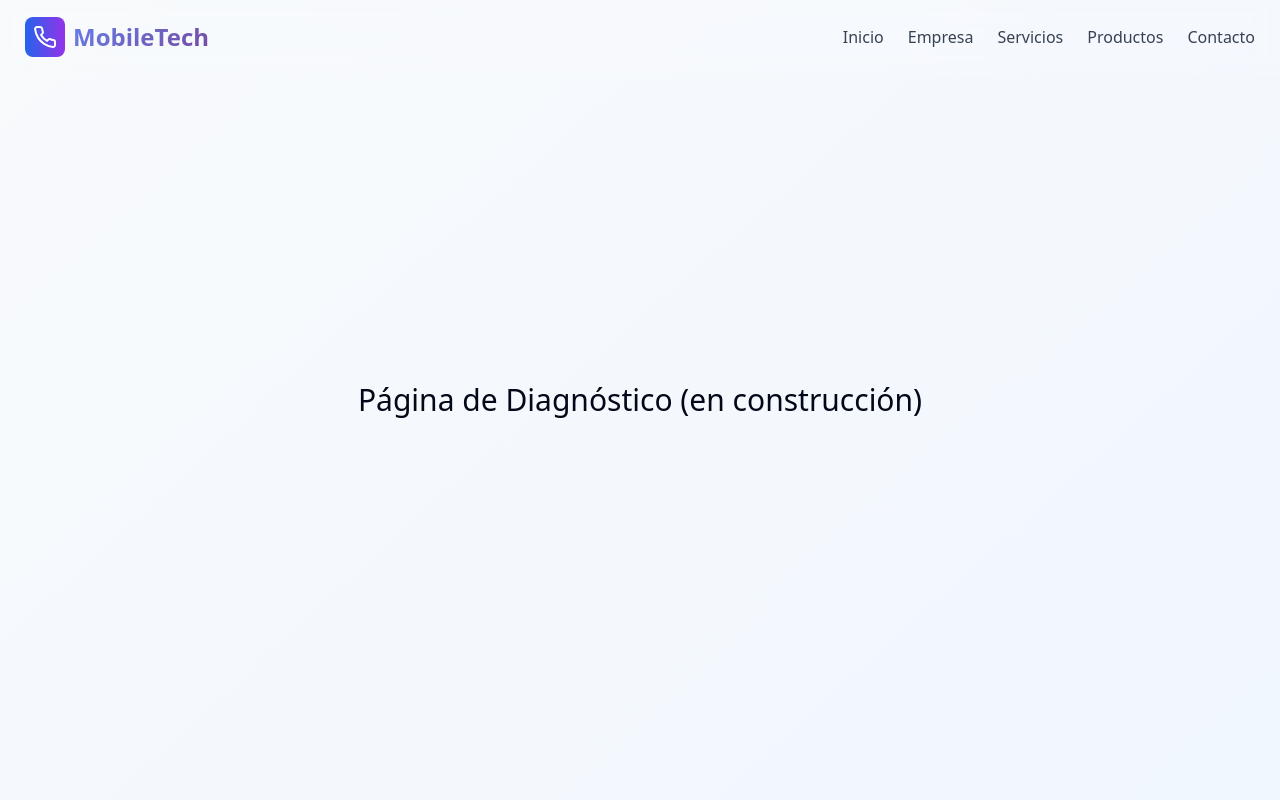
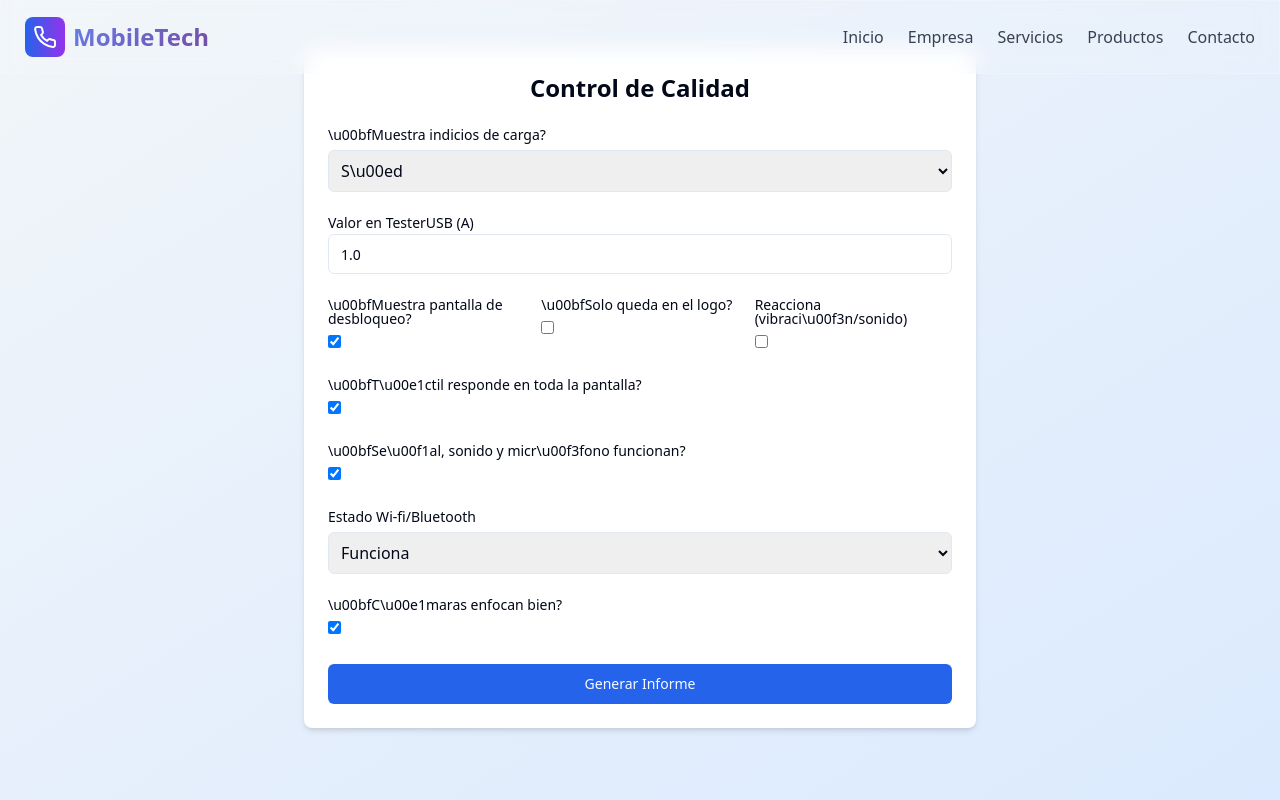
Before and after one commit to PepeHonguito/chatgpt24, a React (Vite) app: page /diagnostico in a window 1280 px wide. Shown: the top 800 px of the page. Built offline with nearby package versions, Linux system fonts and the light colour scheme.

Commit message:
Add quality control diagnostic form

```diff
--- a/src/pages/DiagnosticPage.jsx
+++ b/src/pages/DiagnosticPage.jsx
@@ -1,9 +1,142 @@
-import React from 'react';
+import React, { useState } from 'react';
+import { Button } from '@/components/ui/button';
+import { Input } from '@/components/ui/input';
+import { Label } from '@/components/ui/label';
+import { Textarea } from '@/components/ui/textarea';
 
-const DiagnosticPage = () => (
-  <div className="min-h-screen flex items-center justify-center">
-    <h1 className="text-3xl">Página de Diagnóstico (en construcción)</h1>
-  </div>
-);
+const DiagnosticPage = () => {
+  const [chargingIndication, setChargingIndication] = useState('yes');
+  const [usbValue, setUsbValue] = useState('1.0');
+  const [bootScreen, setBootScreen] = useState(true);
+  const [logoOnly, setLogoOnly] = useState(false);
+  const [deviceReaction, setDeviceReaction] = useState(false);
+  const [touchWorks, setTouchWorks] = useState(true);
+  const [signalWorking, setSignalWorking] = useState(true);
+  const [wifiIssue, setWifiIssue] = useState('ok');
+  const [cameraFocus, setCameraFocus] = useState(true);
+  const [report, setReport] = useState('');
+
+  const generateReport = () => {
+    let rep = 'Informe de Control de Calidad\n';
+    rep += 'Carga:\n';
+    if (chargingIndication === 'no') {
+      rep += '- No carga.\n';
+    } else {
+      const val = parseFloat(usbValue);
+      if (val >= 1.0) {
+        rep += '- Carga normalmente.\n';
+      } else if (val >= 0.5 && val <= 0.6) {
+        rep += '- Carga lento.\n';
+      } else if (val === 0) {
+        rep += '- Carga falsa. No carga.\n';
+      } else {
+        rep += '- No carga.\n';
+      }
+    }
+
+    rep += '\nEncendido:\n';
+    if (bootScreen) {
+      rep += '- Inicia normalmente.\n';
+    } else if (logoOnly) {
+      rep += '- No inicia.\n';
+    } else if (deviceReaction) {
+      rep += '- No da imagen.\n';
+    } else {
+      rep += '- No enciende.\n';
+    }
+
+    rep += '\nT\u00e1ctil:\n';
+    rep += touchWorks ? '- Funciona correctamente.\n' : '- Falla el t\u00e1ctil.\n';
+
+    rep += '\nSe\u00f1al/Sonido/Micr\u00f3fono:\n';
+    rep += signalWorking ? '- Funcionan correctamente.\n' : '- Falla de se\u00f1al/sonido/micr\u00f3fono.\n';
+
+    rep += '\nWi-fi / Bluetooth:\n';
+    if (wifiIssue === 'ok') rep += '- Funcionan correctamente.\n';
+    if (wifiIssue === 'no-enciende') rep += '- Falla IC de Wi-fi/Bluetooth.\n';
+    if (wifiIssue === 'baja-intensidad') rep += '- Falla antena Wi-fi/Bluetooth.\n';
+    if (wifiIssue === 'sin-internet') rep += '- Software o IC de Wi-fi/Bluetooth.\n';
+
+    rep += '\nC\u00e1maras:\n';
+    rep += cameraFocus ? '- Enfocan bien.\n' : '- Falla c\u00e1mara.\n';
+
+    setReport(rep);
+  };
+
+  const copyReport = () => {
+    navigator.clipboard.writeText(report);
+  };
+
+  return (
+    <div className="min-h-screen py-12 px-4 bg-gradient-to-br from-slate-100 to-blue-100">
+      <div className="max-w-2xl mx-auto bg-white p-6 rounded-lg shadow-md space-y-6">
+        <h1 className="text-2xl font-bold text-center">Control de Calidad</h1>
+        <div>
+          <Label className="mb-1 block">\u00bfMuestra indicios de carga?</Label>
+          <select
+            className="mt-1 w-full border rounded-md p-2"
+            value={chargingIndication}
+            onChange={e => setChargingIndication(e.target.value)}
+          >
+            <option value="yes">S\u00ed</option>
+            <option value="no">No</option>
+          </select>
+        </div>
+        {chargingIndication === 'yes' && (
+          <div>
+            <Label className="mb-1 block">Valor en TesterUSB (A)</Label>
+            <Input type="number" step="0.1" value={usbValue} onChange={e => setUsbValue(e.target.value)} />
+          </div>
+        )}
+        <div className="grid grid-cols-1 md:grid-cols-3 gap-4">
+          <div>
+            <Label className="mb-1 block">\u00bfMuestra pantalla de desbloqueo?</Label>
+            <input type="checkbox" checked={bootScreen} onChange={e => setBootScreen(e.target.checked)} />
+          </div>
+          <div>
+            <Label className="mb-1 block">\u00bfSolo queda en el logo?</Label>
+            <input type="checkbox" checked={logoOnly} onChange={e => setLogoOnly(e.target.checked)} />
+          </div>
+          <div>
+            <Label className="mb-1 block">Reacciona (vibraci\u00f3n/sonido)</Label>
+            <input type="checkbox" checked={deviceReaction} onChange={e => setDeviceReaction(e.target.checked)} />
+          </div>
+        </div>
+        <div>
+          <Label className="mb-1 block">\u00bfT\u00e1ctil responde en toda la pantalla?</Label>
+          <input type="checkbox" checked={touchWorks} onChange={e => setTouchWorks(e.target.checked)} />
+        </div>
+        <div>
+          <Label className="mb-1 block">\u00bfSe\u00f1al, sonido y micr\u00f3fono funcionan?</Label>
+          <input type="checkbox" checked={signalWorking} onChange={e => setSignalWorking(e.target.checked)} />
+        </div>
+        <div>
+          <Label className="mb-1 block">Estado Wi-fi/Bluetooth</Label>
+          <select
+            className="mt-1 w-full border rounded-md p-2"
+            value={wifiIssue}
+            onChange={e => setWifiIssue(e.target.value)}
+          >
+            <option value="ok">Funciona</option>
+            <option value="no-enciende">No enciende / no encuentra</option>
+            <option value="baja-intensidad">Baja intensidad</option>
+            <option value="sin-internet">Se conecta sin internet</option>
+          </select>
+        </div>
+        <div>
+          <Label className="mb-1 block">\u00bfC\u00e1maras enfocan bien?</Label>
+          <input type="checkbox" checked={cameraFocus} onChange={e => setCameraFocus(e.target.checked)} />
+        </div>
+        <Button onClick={generateReport} className="w-full">Generar Informe</Button>
+        {report && (
+          <div>
+            <Textarea readOnly value={report} className="mt-4" />
+            <Button variant="outline" onClick={copyReport} className="mt-2">Copiar</Button>
+          </div>
+        )}
+      </div>
+    </div>
+  );
+};
 
 export default DiagnosticPage;
```
